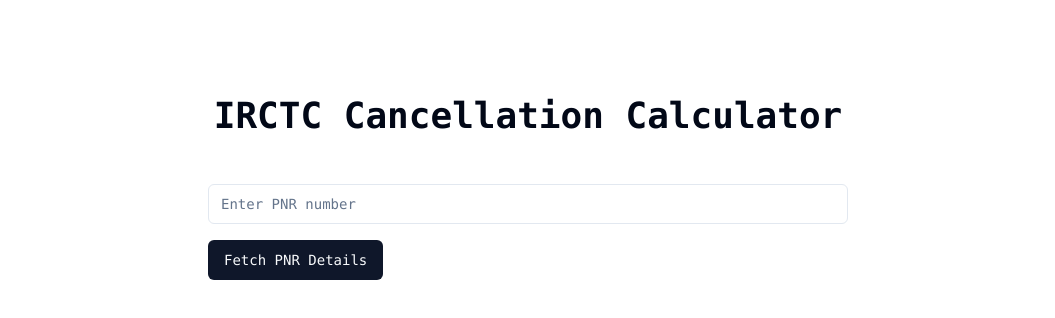
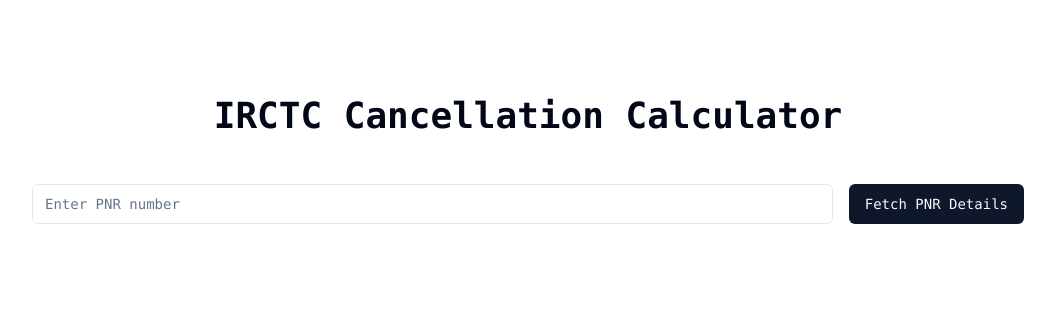
Before and after one commit to aakashb95/irctc-cancellation, a Next.js app in the folder frontend/: page / in a window 1280 px wide. Shown: the top 318 px of the page, without its empty margins (112-1167 px from the left). Built offline with nearby package versions, Linux system fonts and the light colour scheme.

Commit message:
fix: ui changes

```diff
--- a/frontend/src/components/IRCTCCancellation.tsx
+++ b/frontend/src/components/IRCTCCancellation.tsx
@@ -168,20 +168,22 @@
   };
 
   return (
-    <div className="p-4 max-w-2xl mx-auto">
-      {/* <h2 className="text-2xl font-bold mb-4">IRCTC Cancellation Calculator</h2> */}
+    <div className="p-4 max-w-6xl mx-auto">
       <div className="space-y-4">
+        <div className="flex space-x-4">
           <Input
             type="text"
             placeholder="Enter PNR number"
             value={pnr}
             onChange={(e) => setPnr(e.target.value)}
+            className="flex-grow"
           />
           <Button onClick={fetchPnrDetails}>Fetch PNR Details</Button>
+        </div>
 
         {pnrData && (
-          <>
-            <Card>
+          <div className="grid grid-cols-1 md:grid-cols-2 gap-4">
+            <Card className="h-full">
               <CardHeader>
                 <CardTitle>PNR Details</CardTitle>
               </CardHeader>
@@ -206,11 +208,11 @@
             </Card>
 
             {cancellationScenarios.length > 0 && (
-              <Card>
+              <Card className="h-full">
                 <CardHeader>
                   <CardTitle>Cancellation Scenarios</CardTitle>
                 </CardHeader>
-                <CardContent>
+                <CardContent className="overflow-y-auto max-h-[calc(100vh-200px)]">
                   <p className="mb-2 font-semibold">
                     {getBestCancellationAdvice(
                       parse(pnrData.bookingDate, 'MMM d, yyyy h:mm:ss a', new Date()),
@@ -230,7 +232,7 @@
                 </CardContent>
               </Card>
             )}
-          </>
+          </div>
         )}
 
         {error && (
```
Lines whose indentation alone changed are shown as unchanged.
